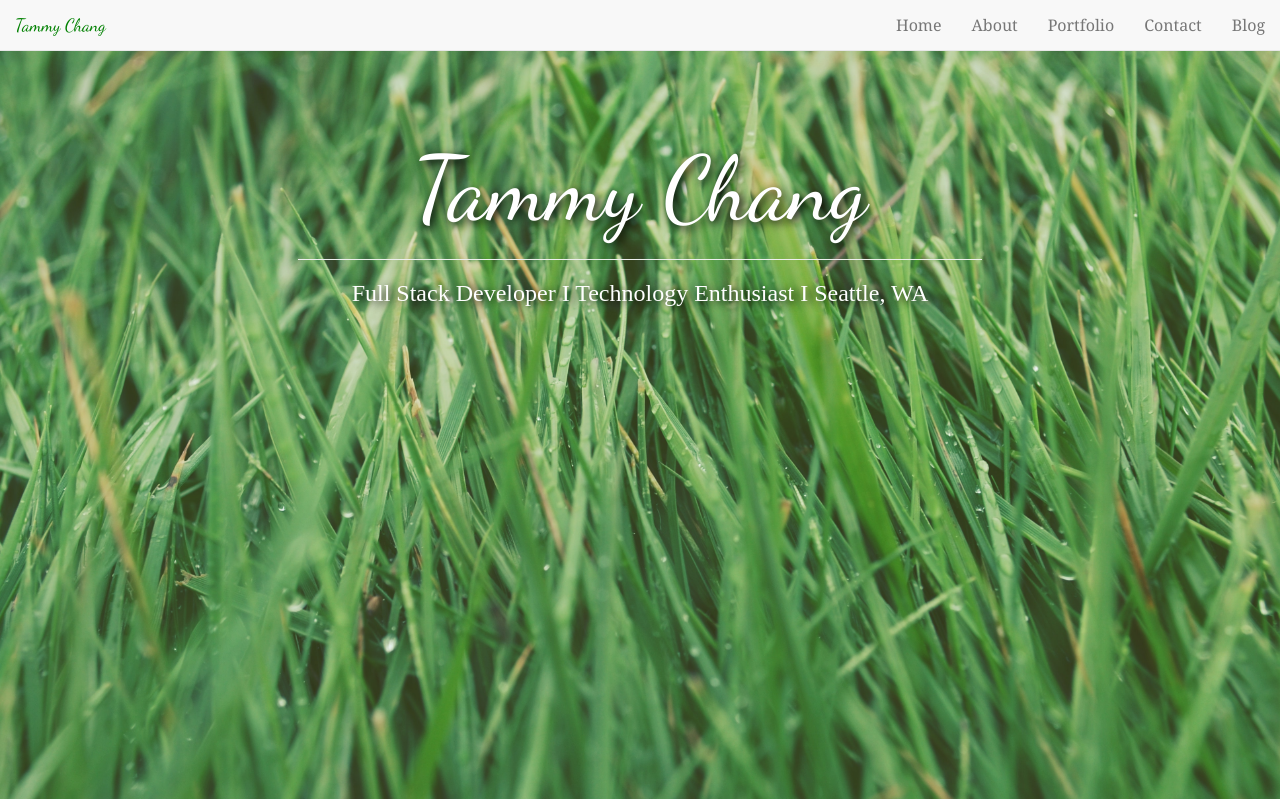
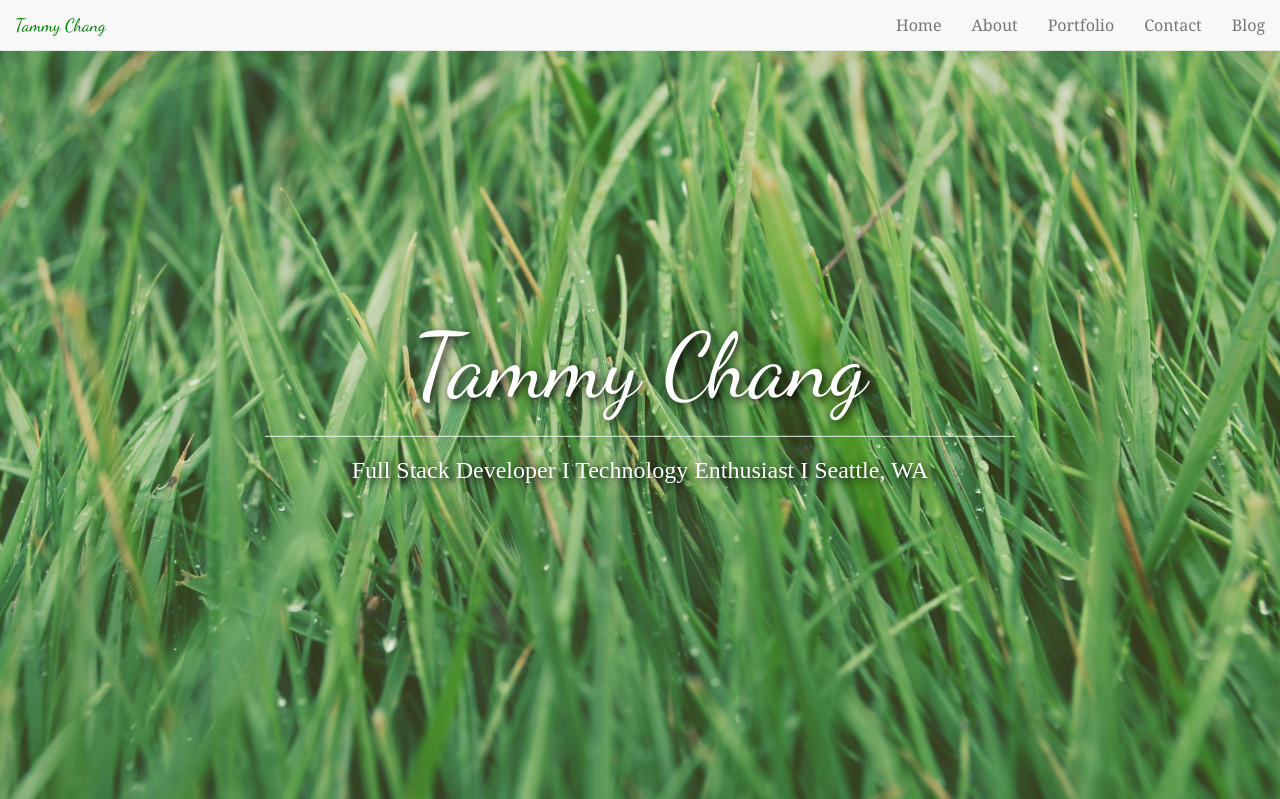
Before and after one commit to ctam91/tammysblog, a Flask app: page / in a window 1280 px wide. Shown: the top 799 px of the page. Run offline with Flask 2, Linux system fonts and the light colour scheme; some libraries are stand-ins or nearby versions; some web fonts are replaced.

Commit message:
center page title

```diff
--- a/static/styles/mainpage.css
+++ b/static/styles/mainpage.css
@@ -115,7 +115,14 @@ section{
   border-radius:20px;
   padding-bottom:30px;
   padding-top:20px;
+}
 
+.center-style{
+  position: absolute;
+  top: 50%;
+  left: 50%;
+  transform: translateX(-50%) translateY(-50%);
+  width: 100%;
 }
 
 .img-circle {
--- a/templates/mainpage.html
+++ b/templates/mainpage.html
@@ -3,7 +3,7 @@
 {% block content %}
 <!--Start home section-->
 <section id="home" style="background-image: url(static/img/grass.jpg)">
-  <div class="container-fluid container">
+  <div class="container-fluid center-style">
     <div class="row">
       <div class="col-xs-12 block2">
         <h1 class="mheader"> Tammy Chang </h1>
```
